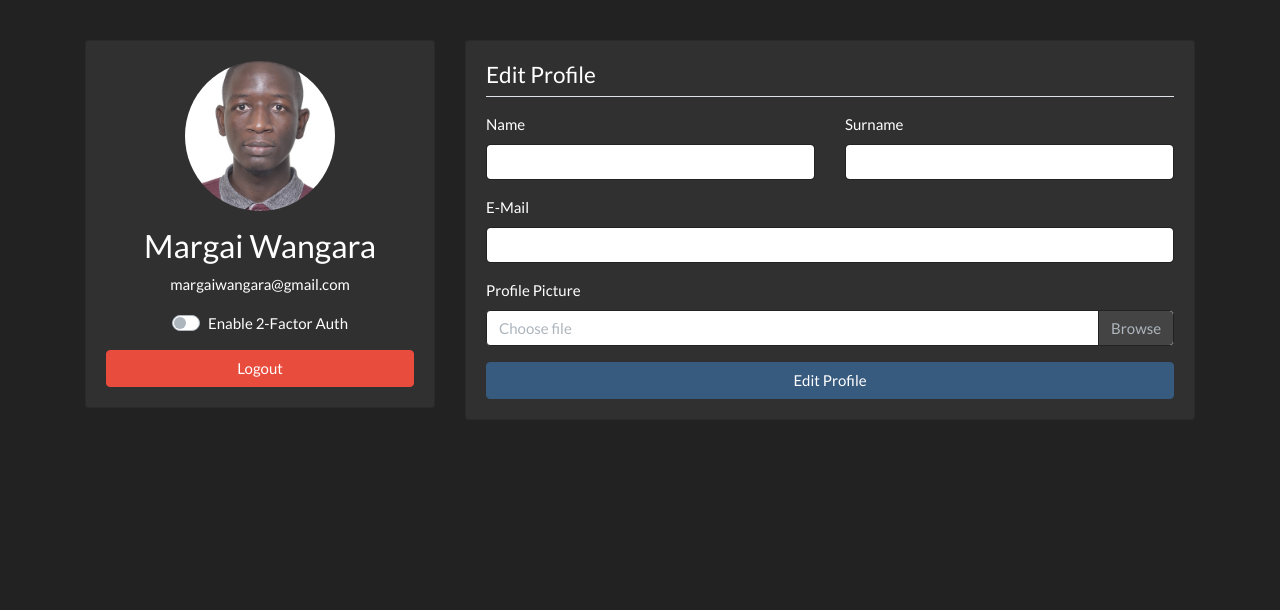
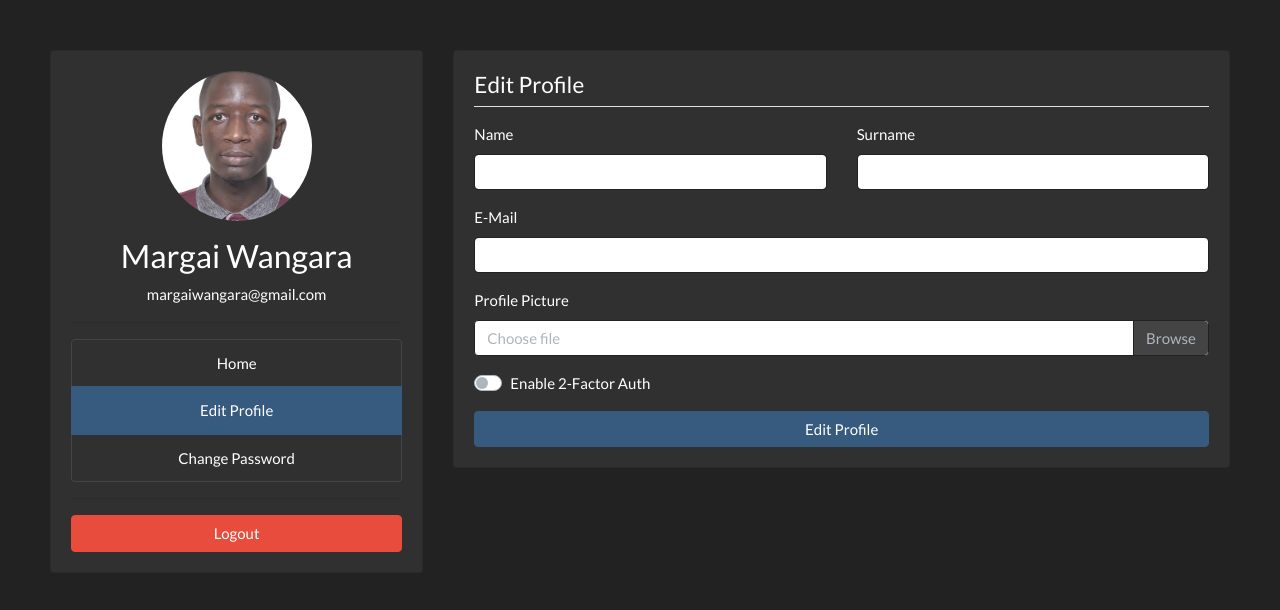
Before and after one commit to margaiwangara/nodejs-rest-client, a React (Create React App) app: page /#/ in a window 1280 px wide. Shown: the top 610 px of the page. Built offline with nearby package versions, Linux system fonts and the light colour scheme.

Commit message:
split default layout to contain a sidebar

```diff
--- a/src/App.js
+++ b/src/App.js
@@ -9,12 +9,22 @@ import {
   faEye,
   faEyeSlash,
   faChevronLeft,
+  faUserEdit,
+  faKey,
 } from '@fortawesome/free-solid-svg-icons';
 import Loading from '@/utils/Loading';
 import SimpleBar from 'simplebar-react';
 
 // font-awesome library
-library.add(fab, faSpinner, faEyeSlash, faEye, faChevronLeft);
+library.add(
+  fab,
+  faSpinner,
+  faEyeSlash,
+  faEye,
+  faChevronLeft,
+  faUserEdit,
+  faKey,
+);
 
 const store = configureStore();
 
--- a/src/container/DefaultLayout/DefaultLayout.js
+++ b/src/container/DefaultLayout/DefaultLayout.js
@@ -3,10 +3,20 @@ import routes from '@/routes';
 import Loading from '@/utils/Loading';
 import { Route, Switch } from 'react-router-dom';
 
+const DefaultSideBar = React.lazy(() => import('./DefaultSideBar'));
+
 function DefaultLayout() {
   return (
     <div style={defaultLayoutStyling}>
-      <div className="container">
+      <div className="row">
+        <div className="col-md-12">
+          <div className="row">
+            <div className="col-md-4">
+              <React.Suspense fallback={Loading()}>
+                <DefaultSideBar />
+              </React.Suspense>
+            </div>
+            <div className="col-md-8">
               <React.Suspense fallback={Loading()}>
                 <Switch>
                   {routes.map((route, index) =>
@@ -26,6 +36,9 @@ function DefaultLayout() {
               </React.Suspense>
             </div>
           </div>
+        </div>
+      </div>
+    </div>
   );
 }
 
@@ -33,6 +46,7 @@ const defaultLayoutStyling = {
   width: '100%',
   height: '100%',
   overflow: 'hidden',
+  padding: '50px',
 };
 
 export default DefaultLayout;
--- /dev/null
+++ b/src/container/DefaultLayout/DefaultSideBar.js
@@ -0,0 +1,42 @@
+import React from 'react';
+import me from '@/assets/images/me2.jpg';
+
+function DefaultSideBar() {
+  return (
+    <div className="card w-100">
+      <div className="card-body text-center">
+        <div className="image-area d-flex justify-content-center">
+          <figure className="m-0" style={{ height: '150px', width: '150px' }}>
+            <img
+              src={me}
+              alt="portrait"
+              className="w-100 h-100 rounded-circle"
+              style={{ objectFit: 'cover' }}
+            />
+          </figure>
+        </div>
+        <h3 className="text-center mt-3">Margai Wangara</h3>
+        <p>margaiwangara@gmail.com</p>
+        <hr />
+        <div className="list-group">
+          <a className="list-group-item list-group-item-action" href="#home">
+            Home
+          </a>
+          <a
+            className="list-group-item list-group-item-action active"
+            href="#home"
+          >
+            Edit Profile
+          </a>
+          <a className="list-group-item list-group-item-action" href="#home">
+            Change Password
+          </a>
+        </div>
+        <hr />
+        <button className="btn btn-danger btn-block">Logout</button>
+      </div>
+    </div>
+  );
+}
+
+export default DefaultSideBar;
--- a/src/views/Home/Home.js
+++ b/src/views/Home/Home.js
@@ -1,82 +1,28 @@
 import React from 'react';
-import me from '@/assets/images/me2.jpg';
 
 function Home() {
   return (
-    <div style={{ marginTop: '5vh' }}>
-      <div className="row">
-        <div className="col-md-12">
-          <div className="row">
-            <div className="col-md-4">
-              <div className="card w-100">
-                <div className="card-body text-center">
-                  <div className="image-area d-flex justify-content-center">
-                    <figure
-                      className="m-0"
-                      style={{ height: '150px', width: '150px' }}
-                    >
-                      <img
-                        src={me}
-                        alt="portrait"
-                        className="w-100 h-100 rounded-circle"
-                        style={{ objectFit: 'cover' }}
-                      />
-                    </figure>
-                  </div>
-                  <h3 className="text-center mt-3">Margai Wangara</h3>
-                  <p>margaiwangara@gmail.com</p>
-                  <div className="custom-control custom-switch mb-3">
-                    <input
-                      type="checkbox"
-                      className="custom-control-input"
-                      id="toggle2Factor"
-                    />
-                    <label className="custom-control-label" for="toggle2Factor">
-                      Enable 2-Factor Auth
-                    </label>
-                  </div>
-                  <button className="btn btn-danger btn-block">Logout</button>
-                </div>
-              </div>
-            </div>
-            <div className="col-md-8">
-              <div className="row">
-                <div className="col-md-12">
     <div className="card">
       <div className="card-body">
         <form>
-                        <h4 className="pb-2 mb-3 border-bottom">
-                          Edit Profile
-                        </h4>
+          <h4 className="pb-2 mb-3 border-bottom">Edit Profile</h4>
           <div className="row">
             <div className="col-md-6">
               <div className="form-group">
                 <label htmlFor="nameField">Name</label>
-                              <input
-                                type="text"
-                                className="form-control"
-                                id="nameField"
-                              />
+                <input type="text" className="form-control" id="nameField" />
               </div>
             </div>
             <div className="col-md-6">
               <div className="form-group">
                 <label htmlFor="surNameField">Surname</label>
-                              <input
-                                type="text"
-                                className="form-control"
-                                id="surnameField"
-                              />
+                <input type="text" className="form-control" id="surnameField" />
               </div>
             </div>
           </div>
           <div className="form-group">
             <label htmlFor="emailField">E-Mail</label>
-                          <input
-                            type="email"
-                            className="form-control"
-                            id="emailField"
-                          />
+            <input type="email" className="form-control" id="emailField" />
           </div>
           <div className="form-group">
             <label htmlFor="customFile">Profile Picture</label>
@@ -86,28 +32,27 @@ function Home() {
                 className="custom-file-input"
                 id="customFile"
               />
-                            <label
-                              className="custom-file-label"
-                              htmlFor="customFile"
-                            >
+              <label className="custom-file-label" htmlFor="customFile">
                 Choose file
               </label>
             </div>
           </div>
-                        <button
-                          type="submit"
-                          className="btn btn-primary btn-block"
-                        >
+          <div className="form-group">
+            <div className="custom-control custom-switch mb-3">
+              <input
+                type="checkbox"
+                className="custom-control-input"
+                id="toggle2Factor"
+              />
+              <label className="custom-control-label" htmlFor="toggle2Factor">
+                Enable 2-Factor Auth
+              </label>
+            </div>
+          </div>
+          <button type="submit" className="btn btn-primary btn-block">
             Edit Profile
           </button>
         </form>
-                    </div>
-                  </div>
-                </div>
-              </div>
-            </div>
-          </div>
-        </div>
       </div>
     </div>
   );
```
Lines whose indentation alone changed are shown as unchanged.
